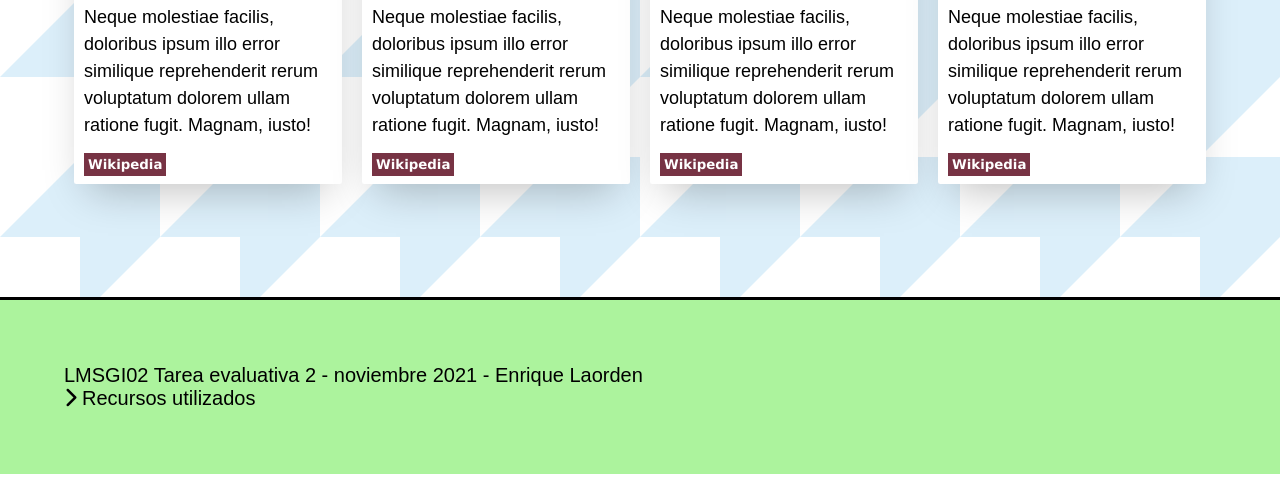
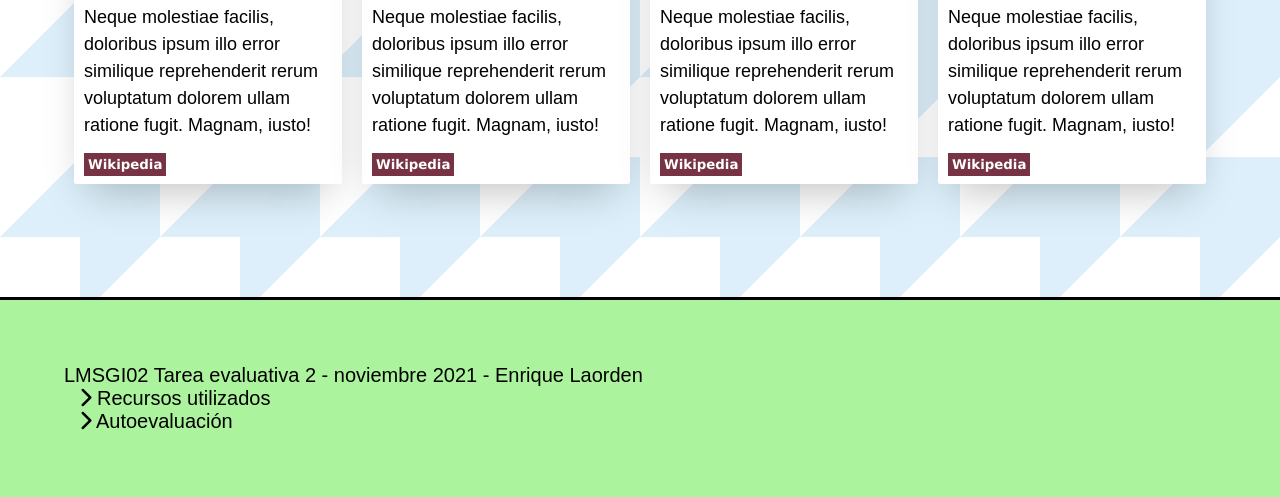
Before and after one commit to Kikelv/kikelv.github.io, a plain HTML site: page animales.html in a window 1280 px wide. Shown: the part 1603-2100 px from the top of the page. Before the commit the page ends 2077 px from the top, so only its background shows below. Drawn offline with Linux system fonts and the light colour scheme; a web font is replaced by a local one.

Commit message:
autoevaluacion

```diff
--- a/animales.html
+++ b/animales.html
@@ -145,7 +145,10 @@
     </main>
     <footer>
         <p>LMSGI02 Tarea evaluativa 2 - noviembre 2021 - Enrique Laorden</p>
-        <a href="./recursos.html"><i class="fas fa-chevron-right"></i> Recursos utilizados</a>
+        <ul>
+            <li><a style="padding: 15px;" href="./recursos.html"><i class="fas fa-chevron-right"></i> Recursos utilizados</a></li>
+            <li><a style="padding: 15px;" href="https://docs.google.com/document/d/1iwpepmKrlKjPOev3Y5CwqyKnP9GGsQ4q/edit?usp=sharing&ouid=112744159437268334710&rtpof=true&sd=true"><i class="fas fa-chevron-right"></i> Autoevaluación</a></li>
+        </ul>
     </footer>
 </body>
 
```
Also changed, not shown: blog.html (+4 -1 lines), contacto.html (+4 -1 lines), departamentos.html (+4 -1 lines), index.html (+6 -1 lines), koala.html (+4 -1 lines), lareserva.html (+4 -1 lines), lemur.html (+4 -1 lines).
